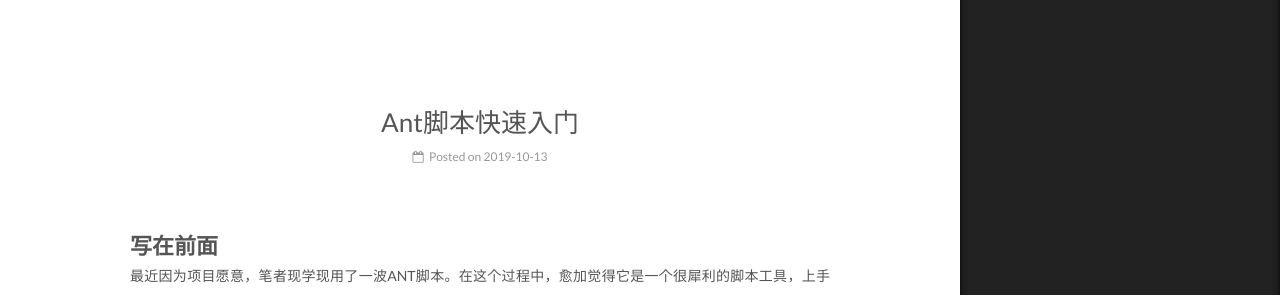
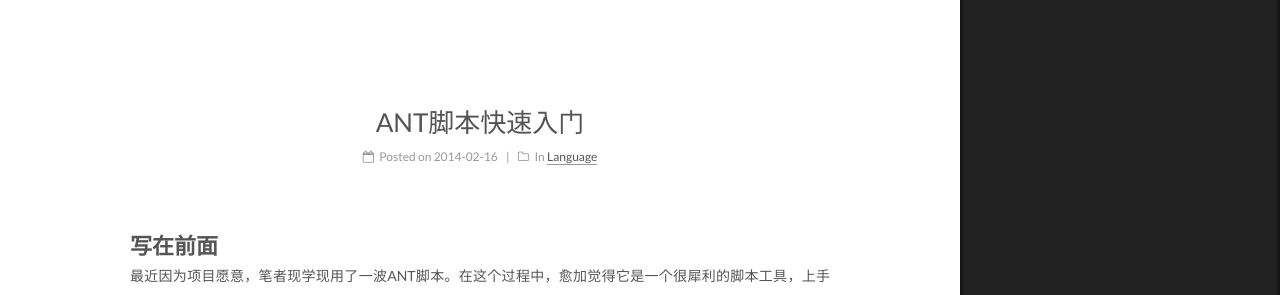
Before and after one commit to AlphaBlackTan/AlphaBlackTan.github.io, a Jekyll site: the page built from _posts/2019-10-13-ANT脚本快速入门.md, in a window 1280 px wide. Shown: the part 238-533 px from the top of the page. Built offline with Jekyll 4.4.1, drawn with Linux system fonts in a browser that asks for light colours; some of the changed text lies outside the part shown.

Commit message:
Add post

```diff
--- a/_posts/2019-10-13-ANT脚本快速入门.md
+++ b/_posts/2019-10-13-ANT脚本快速入门.md
@@ -1,3 +1,12 @@
+---
+layout: post
+title: "ANT脚本快速入门"
+date: 2014-02-16
+categories: Language
+tags: [ANT]
+image: https://alphablacktan.github.io/images/post/ant_script.jpeg
+---
+
 # 写在前面
 
 最近因为项目愿意，笔者现学现用了一波ANT脚本。在这个过程中，愈加觉得它是一个很犀利的脚本工具，上手难度低，实现简单粗暴，功能也很强大，于是写了这样一篇文章，将其推荐给大家，希望能对大家有所帮助。
```
Also changed, not shown: images/post/ant_script.jpeg (added).
